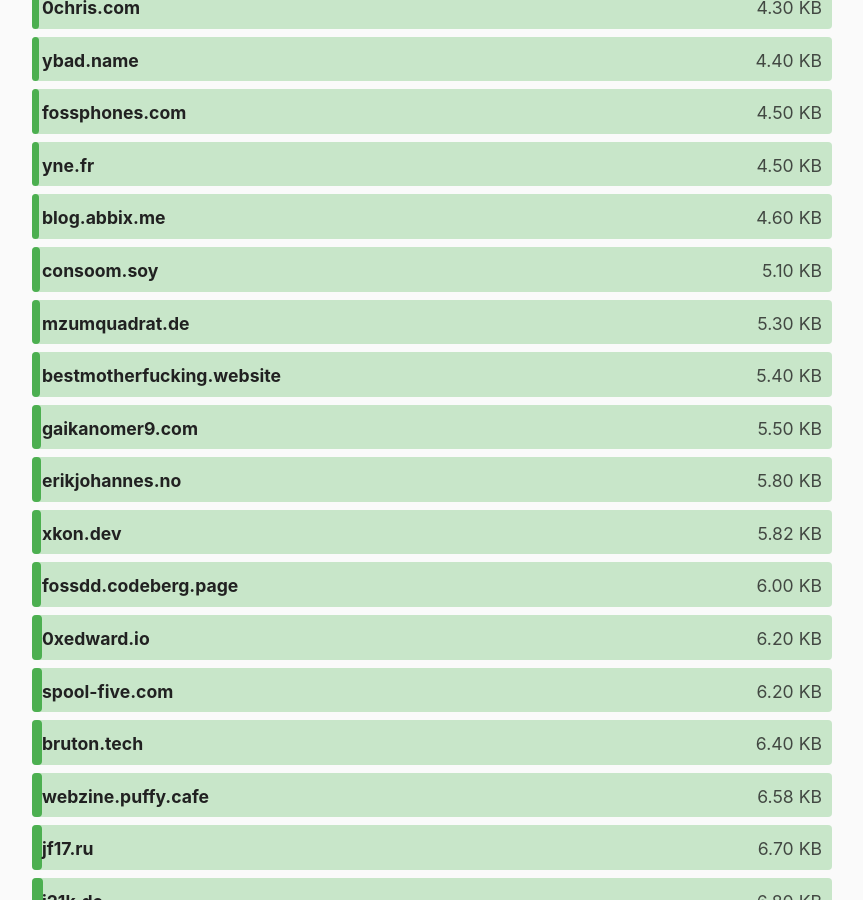
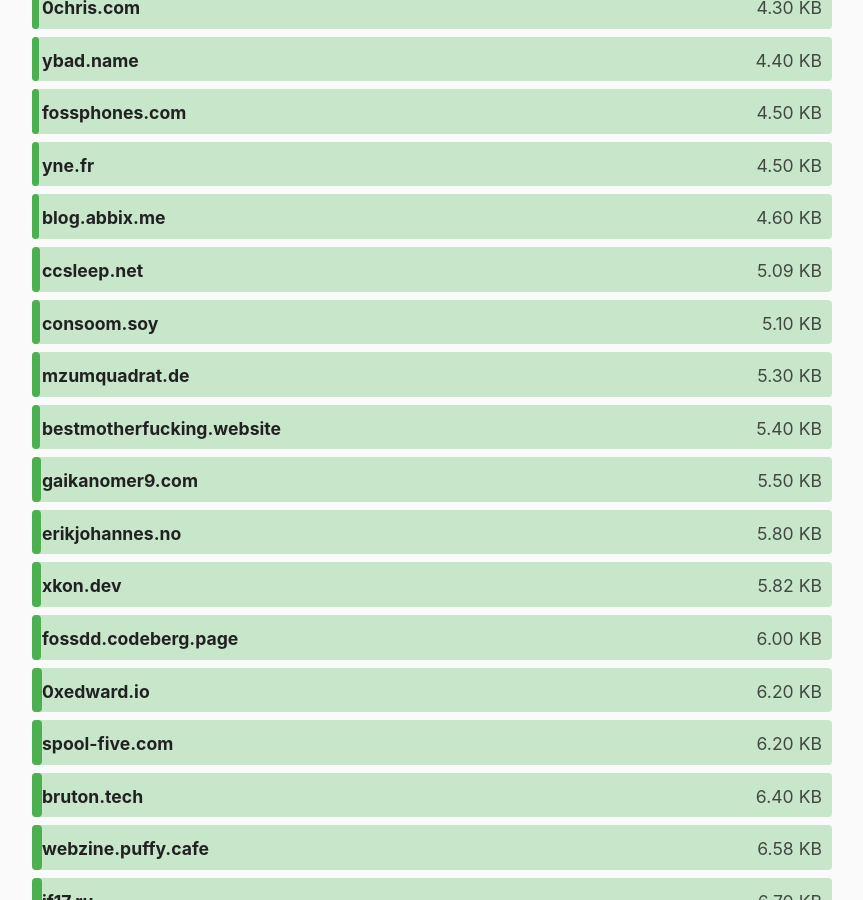
Before and after one commit to kevquirk/512kb.club, a Jekyll site: the page built from index.md, in a window 1280 px wide and 900 px high, scrolled down 1799 px. Shown: the whole window, without its empty margins (208-1071 px from the left). Built offline with Jekyll 4.4.1, drawn with Linux system fonts in a browser that asks for light colours.

Commit message:
Update sites.yml

```diff
--- a/_data/sites.yml
+++ b/_data/sites.yml
@@ -228,6 +228,11 @@
   size: 87.5
   last_checked: 2021-10-25
 
+- domain: ccsleep.net
+  url: http://ccsleep.net/
+  size: 5.09
+  last_checked: 2021-11-15
+
 - domain: chriswiegman.com
   url: https://chriswiegman.com/
   size: 499
```
